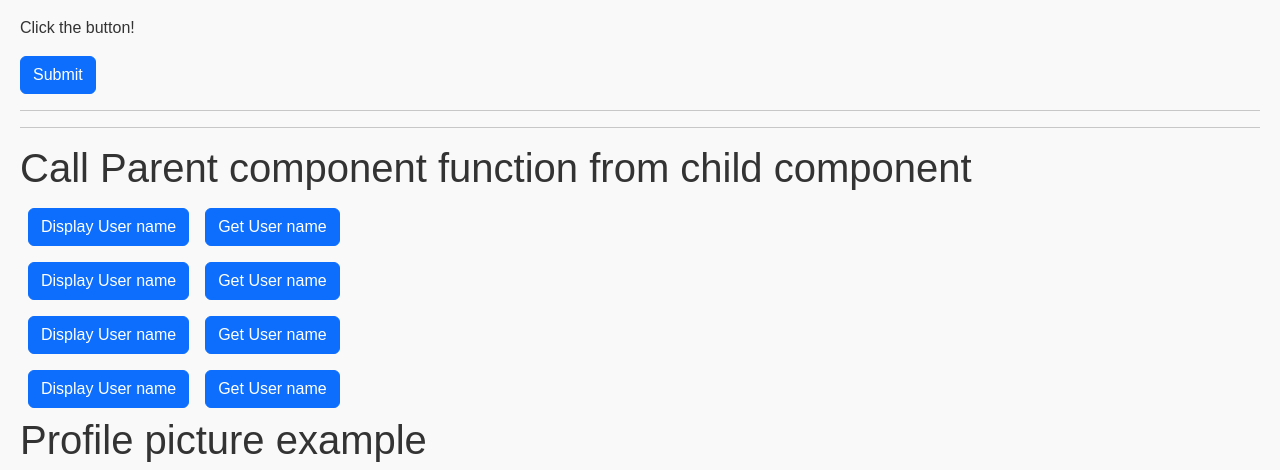
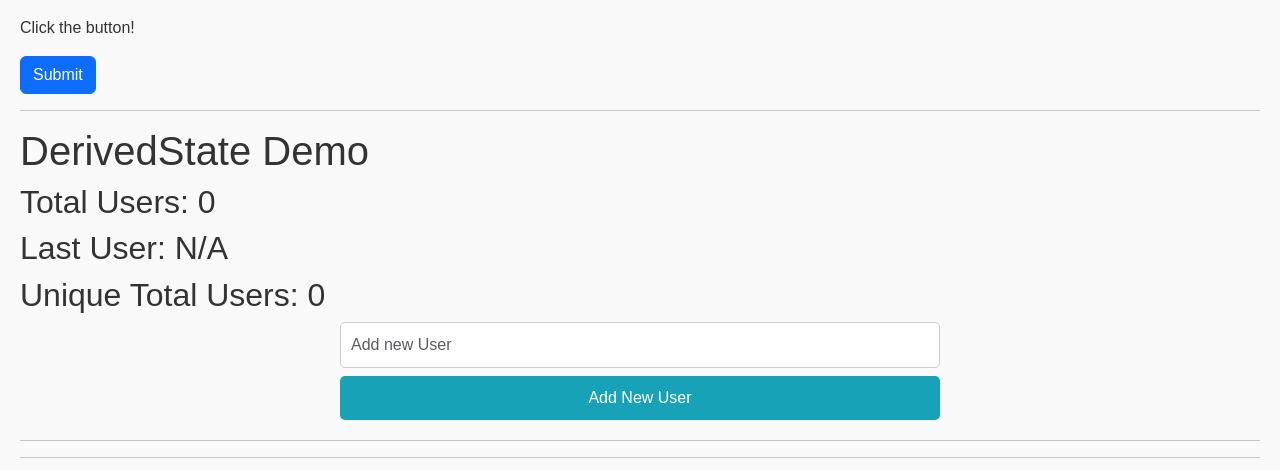
Before and after one commit to anon1277/react-demo, a React (Vite) app: page / in a window 1280 px wide. Shown: the part 2006-2476 px from the top of the page. Built offline with nearby package versions, Linux system fonts and the light colour scheme.

Commit message:
feat: Implement DerivedState component with derived state calculations and dynamic user list rendering
- Add functionality to calculate total, last, and unique users.
- Include input field and button for user addition.
- Style the component for improved UI/UX.

```diff
--- a/src/App.jsx
+++ b/src/App.jsx
@@ -36,6 +36,7 @@ import FunctionAsProps from "./FunctionAsProps";
 import ForwardRef from "./UseRef/ForwardRef";
 import UseFormstatus from "./form/UseFormstatus";
 import UseTransitionDemo from "./useTransition/UseTransitionDemo";
+import DerivedState from "./DerivedState/DerivedState";
 
 function sum(val1, val2) {
   return val1 + val2;
@@ -133,6 +134,9 @@ function App() {
       <hr />
       {/* UseTransitionDemo */}
       <UseTransitionDemo />
+      <hr />
+      {/* Derived state demo */}
+      <DerivedState />
       <hr />
 
 
--- /dev/null
+++ b/src/DerivedState/DerivedState.jsx
@@ -0,0 +1,61 @@
+import { useState } from "react";
+import './style.css';
+
+/**
+ * DerivedState Component
+ * Demonstrates derived state calculations and dynamic list rendering.
+ */
+const DerivedState = () => {
+    // State to store the input value for a new user
+    const [user, setUser] = useState('');
+    // State to maintain the list of added users
+    const [users, setUsers] = useState([]);
+
+    /**
+     * Adds a new user to the list of users
+     */
+    const handleAddUser = () => {
+        if (user.trim()) {
+            setUsers([...users, user]);
+            setUser(''); // Clear the input field after adding the user
+        }
+    };
+
+    // Derived states
+    const totalUsers = users.length; // Total number of users
+    const lastUser = users[users.length - 1] || 'N/A'; // Last user in the list
+    const uniqueUsers = [...new Set(users)].length; // Count of unique users
+
+    return (
+        <>
+            <h1>DerivedState Demo</h1>
+            <h2>Total Users: {totalUsers}</h2>
+            <h2>Last User: {lastUser}</h2>
+            <h2>Unique Total Users: {uniqueUsers}</h2>
+
+            <div className="form-container">
+                <div className="input-section">
+                    <input
+                        value={user}
+                        onChange={(event) => setUser(event.target.value)}
+                        className="form-control mt-2"
+                        type="text"
+                        placeholder="Add new User"
+                    />
+                </div>
+                <div className="button-section">
+                    <button className="btn btn-info mt-2" onClick={handleAddUser}>
+                        Add New User
+                    </button>
+                </div>
+                <div className="users-list">
+                    {users.map((userData, index) => (
+                        <h4 key={index} className="user-entry">{userData}</h4>
+                    ))}
+                </div>
+            </div>
+        </>
+    );
+};
+
+export default DerivedState;
--- /dev/null
+++ b/src/DerivedState/style.css
@@ -0,0 +1,41 @@
+.form-container {
+    max-width: 600px;
+    margin: 0 auto;
+    text-align: center;
+}
+
+.input-section input {
+    width: 100%;
+    padding: 10px;
+    font-size: 16px;
+    border: 1px solid #ccc;
+    border-radius: 5px;
+}
+
+.button-section button {
+    width: 100%;
+    padding: 10px;
+    font-size: 16px;
+    border: none;
+    border-radius: 5px;
+    background-color: #17a2b8;
+    color: #fff;
+    cursor: pointer;
+}
+
+.button-section button:hover {
+    background-color: #138496;
+}
+
+.users-list {
+    margin-top: 20px;
+}
+
+.user-entry {
+    padding: 10px;
+    margin-bottom: 5px;
+    background: #f8f9fa;
+    border: 1px solid #dee2e6;
+    border-radius: 5px;
+    text-align: left;
+}
```
